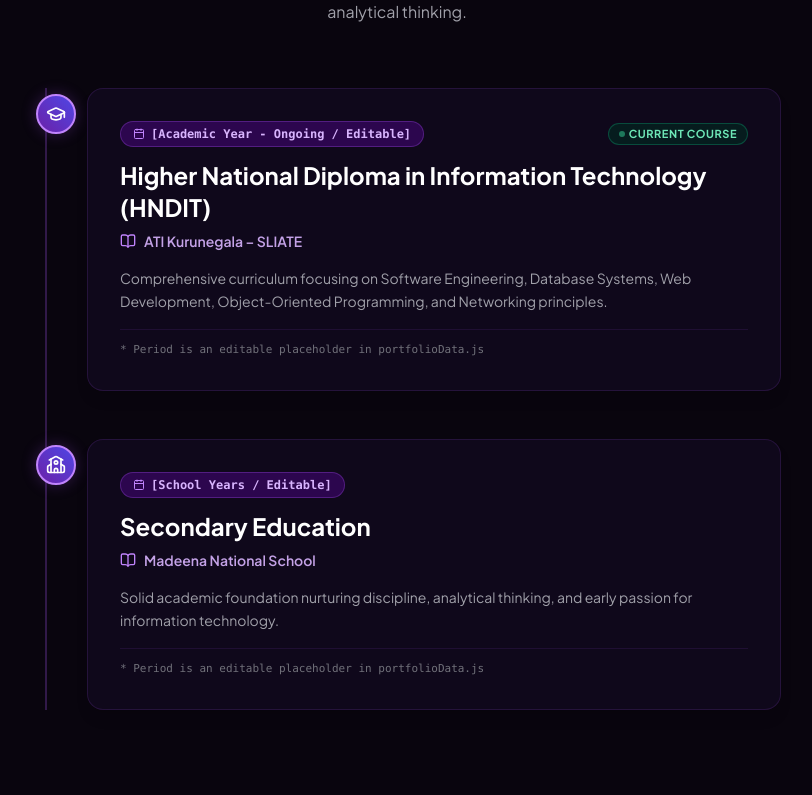
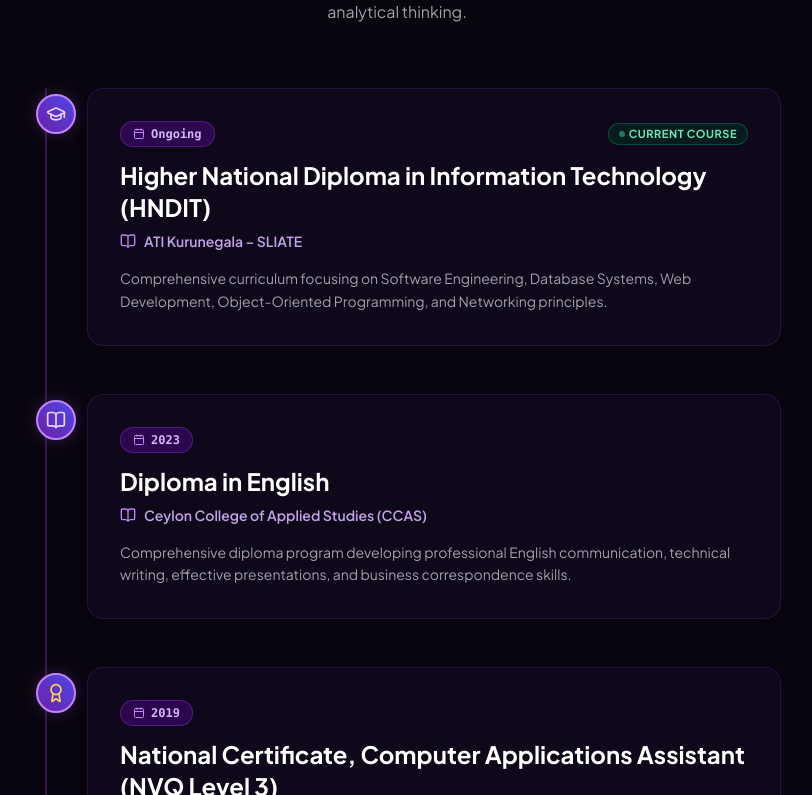
Before and after one commit to fathinifl42923-source/Portfolio, a React (Vite) app: page / in a window 1280 px wide. Shown: the part 3005-3800 px from the top of the page, without its empty margins (243-1055 px from the left). Built offline with nearby package versions, Linux system fonts and the light colour scheme.

Commit message:
feat: add NVQ Level 3 and Diploma in English to education section

```diff
--- a/src/components/Education.jsx
+++ b/src/components/Education.jsx
@@ -34,10 +34,14 @@ export default function Education() {
                 >
                   {/* Timeline Node Badge with Glow */}
                   <div className="absolute -left-[35px] sm:-left-[51px] top-1.5 w-8 h-8 sm:w-10 sm:h-10 rounded-full bg-gradient-to-tr from-purple-800 to-indigo-600 border-2 border-purple-400 flex items-center justify-center text-white shadow-glow-sm group-hover:scale-110 group-hover:shadow-glow-md transition-all">
-                    {isHndit ? (
-                      <GraduationCap className="w-4 h-4 sm:w-5 sm:h-5" />
+                    {item.icon === "award" ? (
+                      <Award className="w-4 h-4 sm:w-5 sm:h-5 text-amber-300" />
+                    ) : item.icon === "book" ? (
+                      <BookOpen className="w-4 h-4 sm:w-5 sm:h-5 text-purple-200" />
+                    ) : isHndit ? (
+                      <GraduationCap className="w-4 h-4 sm:w-5 sm:h-5 text-purple-200" />
                     ) : (
-                      <School className="w-4 h-4 sm:w-5 sm:h-5" />
+                      <School className="w-4 h-4 sm:w-5 sm:h-5 text-indigo-200" />
                     )}
                   </div>
 
@@ -69,11 +73,6 @@ export default function Education() {
                     <p className="text-zinc-400 text-sm leading-relaxed">
                       {item.description}
                     </p>
-
-                    {/* Notice for placeholder */}
-                    <div className="mt-4 pt-3 border-t border-purple-500/10 flex items-center gap-2 text-[11px] text-zinc-500 font-mono">
-                      <span>* Period is an editable placeholder in portfolioData.js</span>
-                    </div>
                   </div>
                 </motion.div>
               );
--- a/src/data/portfolioData.js
+++ b/src/data/portfolioData.js
@@ -104,17 +104,39 @@ export const educationList = [
     id: "hndit",
     degree: "Higher National Diploma in Information Technology (HNDIT)",
     institution: "ATI Kurunegala – SLIATE",
-    period: "[Academic Year - Ongoing / Editable]", // Placeholder
+    period: "Ongoing",
     isOngoing: true,
+    icon: "degree",
     description:
       "Comprehensive curriculum focusing on Software Engineering, Database Systems, Web Development, Object-Oriented Programming, and Networking principles.",
+  },
+  {
+    id: "diploma-english",
+    degree: "Diploma in English",
+    institution: "Ceylon College of Applied Studies (CCAS)",
+    period: "2023",
+    isOngoing: false,
+    icon: "book",
+    description:
+      "Comprehensive diploma program developing professional English communication, technical writing, effective presentations, and business correspondence skills.",
+  },
+  {
+    id: "nvq-level-3",
+    degree: "National Certificate, Computer Applications Assistant (NVQ Level 3)",
+    institution: "Athugalpura Village Development Association (AVDA)",
+    period: "2019",
+    isOngoing: false,
+    icon: "award",
+    description:
+      "Accredited vocational certification covering core computer applications, office productivity suites, digital workflows, and practical IT assistance fundamentals.",
   },
   {
     id: "school",
     degree: "Secondary Education",
     institution: "Madeena National School",
-    period: "[School Years / Editable]", // Placeholder
+    period: "Completed",
     isOngoing: false,
+    icon: "school",
     description:
       "Solid academic foundation nurturing discipline, analytical thinking, and early passion for information technology.",
   },
```
